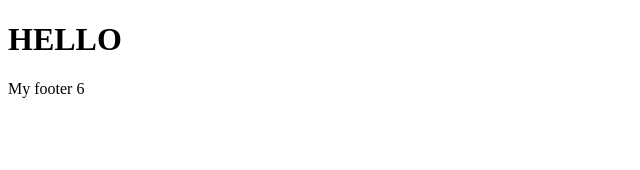
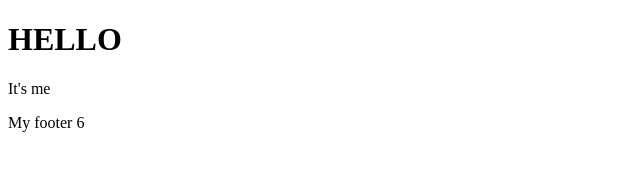
Before and after one commit to ANASEDAHBI/project, a plain HTML site: page index.html in a window 1280 px wide. Shown: the whole page, without its empty margins (0-640 px from the left). Drawn offline with Linux system fonts and the light colour scheme.

Commit message:
Modification sur index.html et home.html

```diff
--- a/index.html
+++ b/index.html
@@ -8,6 +8,8 @@
 <body>
     <h1>HELLO</h1>
 
+    <p>It's me</p>
+
 
     <footer>My footer 6</footer>
 </body>
```
